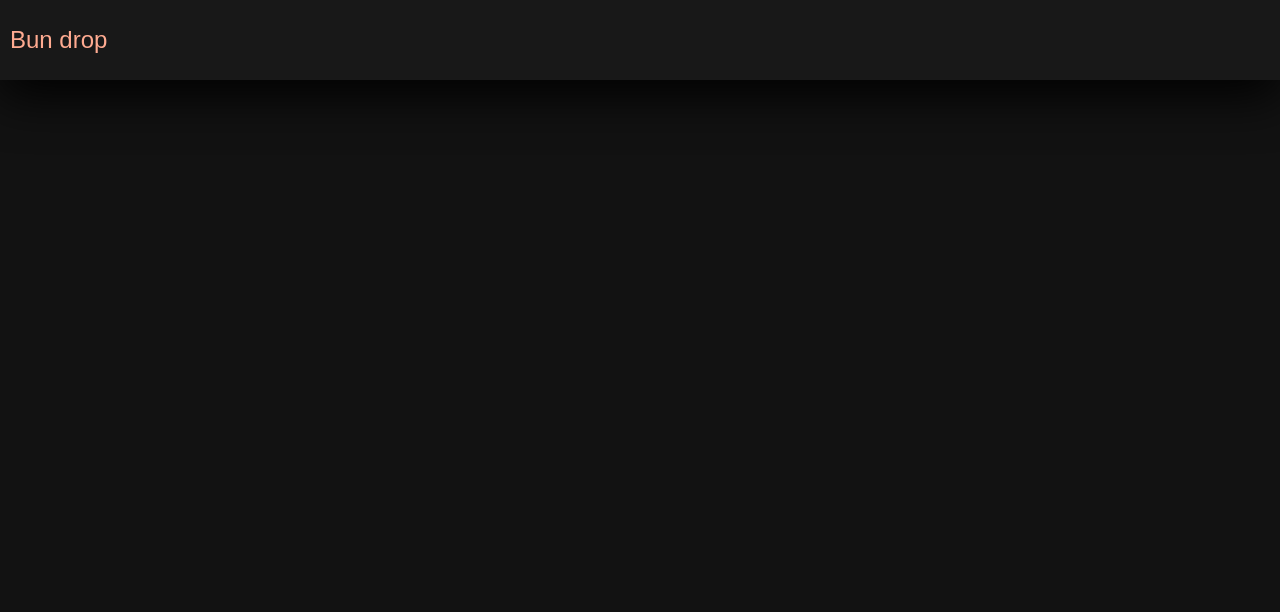
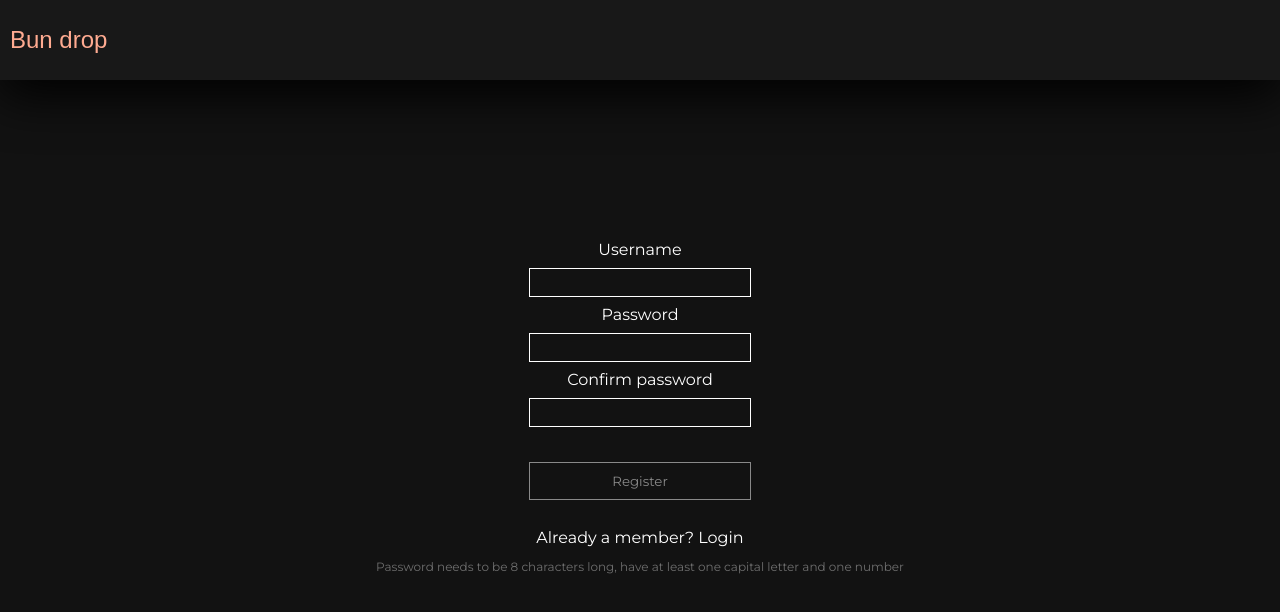
Before and after one commit to OMaddams/Bun-drop, a React (Create React App) app: page /register in a window 1280 px wide. Before the commit this address had no page. Shown: the top 612 px of the page. Built offline with nearby package versions, Linux system fonts and the light colour scheme; data requests are answered from the project's data file; a web font is replaced by a local one.

Commit message:
register and login

```diff
--- a/db.json
+++ b/db.json
@@ -69,7 +69,20 @@
     {
       "id": 1,
       "username": "username",
-      "password": "password"
+      "password": "password",
+      "favourite": []
+    },
+    {
+      "id": "c470",
+      "username": "Test",
+      "password": "Password1",
+      "favourite": []
+    },
+    {
+      "id": "24cf",
+      "username": "Test1",
+      "password": "Password1",
+      "favourite": []
     }
   ]
 }
--- a/src/App.css
+++ b/src/App.css
@@ -511,3 +511,29 @@ body {
   border: none;
   border-bottom: solid 2px white;
 }
+
+.login-container {
+  display: flex;
+  justify-content: center;
+  align-items: center;
+  min-height: 100vh;
+  min-width: 100vw;
+  flex-direction: column;
+  gap: 15px;
+}
+.login {
+  height: 30vh;
+  background-color: #262626;
+  width: 100%;
+  margin: 15px;
+}
+.login-register-button {
+  margin-top: 25px;
+  width: 100%;
+}
+.password-rules {
+  text-align: center;
+  font-size: 12px;
+  max-width: 75%;
+  color: #6e6e6e;
+}
--- a/src/App.js
+++ b/src/App.js
@@ -12,11 +12,15 @@ import { useState, createContext, useContext } from "react";
 import MenuDetails from "./Pages/MenuDetails";
 import MobileCart from "./Components/MobileCart";
 import Login from "./Pages/Login";
+import Register from "./Pages/Register";
 export const CartContext = createContext();
+export const UserContext = createContext();
 function App() {
   const [cart, setCart] = useState([]);
+  const [signedInUser, setSignedInUser] = useState(null);
 
   return (
+    <UserContext.Provider value={{ signedInUser, setSignedInUser }}>
       <CartContext.Provider value={{ cart, setCart }}>
         <Router>
           <Header />
@@ -27,10 +31,12 @@ function App() {
             <Route exact path="/checkout" element={<Checkout />} />
             <Route path="/menu/:menuId" element={<MenuDetails />} />
             <Route path="/login" element={<Login />} />
+            <Route path="/register" element={<Register />} />
           </Routes>
           <MobileCart />
         </Router>
       </CartContext.Provider>
+    </UserContext.Provider>
   );
 }
 
--- a/src/Pages/Login.jsx
+++ b/src/Pages/Login.jsx
@@ -1,9 +1,67 @@
-function login() {
+import { useContext, useState } from "react";
+import { Link, useNavigate } from "react-router-dom";
+import { useFetch } from "../Hooks/useFetch";
+import { UserContext } from "../App";
+
+function Login() {
+  const [username, setUsername] = useState("");
+  const [password, setPassword] = useState("");
+  const [loginError, setLoginError] = useState(false);
+  const { data, isPending, error } = useFetch("http://localhost:3000/users");
+  const { signedInUser, setSignedInUser } = useContext(UserContext);
+  const navigate = useNavigate();
+  function loginOnSubmit(e) {
+    e.preventDefault();
+    let userIndex = data.findIndex((user) => user.username === username);
+    if (userIndex === -1) {
+      setLoginError(true);
+      return;
+    }
+
+    if (data[userIndex].password !== password) {
+      setLoginError(true);
+      return;
+    }
+    setSignedInUser(data[userIndex]);
+    navigate("/");
+  }
+  function usernameOnChange(e) {
+    setUsername(e.target.value);
+  }
+  function passwordOnChange(e) {
+    setPassword(e.target.value);
+  }
   return (
     <>
-      <p>oij</p>
+      <div className="login-container">
+        <form action="" onSubmit={loginOnSubmit} className="shipping-container">
+          <label htmlFor="">Username</label>
+          <input
+            type="text"
+            value={username}
+            onChange={usernameOnChange}
+            className="shipping-inputs"
+            required
+          />
+          <label htmlFor="">Password</label>
+          <input
+            type="password"
+            value={password}
+            onChange={passwordOnChange}
+            className="shipping-inputs"
+            required
+          />
+          <button className="checkout-buttons login-register-button">
+            Login
+          </button>
+        </form>
+        <Link to={"/register"}>
+          <p>Not a member? Register</p>
+        </Link>
+        <p>{signedInUser && signedInUser.username}</p>
+      </div>
     </>
   );
 }
 
-export default login;
+export default Login;
--- /dev/null
+++ b/src/Pages/Register.jsx
@@ -0,0 +1,135 @@
+import { useState, useContext, useEffect } from "react";
+import { Link, useNavigate } from "react-router-dom";
+import { UserContext } from "../App";
+import { useFetch } from "../Hooks/useFetch";
+function Register() {
+  const [username, setUsername] = useState("");
+  const [password, setPassword] = useState("");
+  const [confirmPassword, setConfirmPassword] = useState("");
+  const [passwordError, setPasswordError] = useState("");
+  const { data, isPending, error } = useFetch("http://localhost:3000/users");
+  const { signedInUser } = useContext(UserContext);
+  const navigate = useNavigate();
+  // 1 Capital letter, 1 number, at least 8 letters long
+  const passwordRegex = /^((?=\S*?[A-Z])(?=\S*?[a-z])(?=\S*?[0-9]).{6,})\S$/;
+  function usernameOnChange(e) {
+    setUsername(e.target.value);
+  }
+  function passwordOnChange(e) {
+    checkMatch(e);
+    setPassword(e.target.value);
+  }
+  function confirmPasswordOnChange(e) {
+    checkMatch(e);
+    setConfirmPassword(e.target.value);
+  }
+
+  function registerOnSubmit(e) {
+    e.preventDefault();
+    if (passwordError !== "" || username === "" || username.length <= 3) {
+      return;
+    }
+
+    if (data.findIndex((user) => user.username === username) !== -1) {
+      return;
+    }
+
+    registerUser();
+  }
+  function registerUser() {
+    const newUser = {
+      username: username,
+      password: password,
+    };
+
+    try {
+      fetch("http://localhost:3000/users", {
+        method: "POST",
+        headers: {
+          "Content-Type": "application/json",
+        },
+        body: JSON.stringify(newUser),
+      });
+    } catch (e) {
+      setPasswordError("Something went wrong");
+    } finally {
+      navigate("/login");
+    }
+  }
+  function checkMatch(e) {
+    if (e.target.value !== password && e.target.value !== "") {
+      setPasswordError("Passwords doesn't match");
+    } else {
+      setPasswordError("");
+    }
+  }
+  function testPassword() {
+    passwordRegex.test(password)
+      ? setPasswordError("")
+      : setPasswordError("Password doesn't meet requirements");
+  }
+  useEffect(() => {
+    if (signedInUser !== null) {
+      navigate("/");
+    }
+  }, []);
+  return (
+    <>
+      <div className="login-container">
+        <form
+          action=""
+          onSubmit={registerOnSubmit}
+          className="shipping-container"
+          style={{ alignItems: "center" }}
+        >
+          <label htmlFor="username">Username</label>
+          <input
+            type="text"
+            value={username}
+            onChange={usernameOnChange}
+            className="shipping-inputs"
+            required
+            id="username"
+          />
+          <label htmlFor="password">Password</label>
+          <input
+            id="password"
+            type="password"
+            value={password}
+            onChange={passwordOnChange}
+            className="shipping-inputs"
+            required
+            onBlur={testPassword}
+          />
+          <label htmlFor="confirm-password">Confirm password</label>
+          <input
+            id="confirm-password"
+            type="password"
+            value={confirmPassword}
+            onChange={confirmPasswordOnChange}
+            className="shipping-inputs"
+            required
+          />
+          <label className="password-rules">{passwordError}</label>
+          <button
+            className="checkout-buttons login-register-button"
+            disabled={
+              passwordError !== "" || username === "" || username.length <= 3
+            }
+          >
+            Register
+          </button>
+        </form>
+        <Link to={"/login"}>
+          <p>Already a member? Login</p>
+        </Link>
+        <p className="password-rules">
+          Password needs to be 8 characters long, have at least one capital
+          letter and one number
+        </p>
+      </div>
+    </>
+  );
+}
+
+export default Register;
```
Lines whose indentation alone changed are shown as unchanged.
